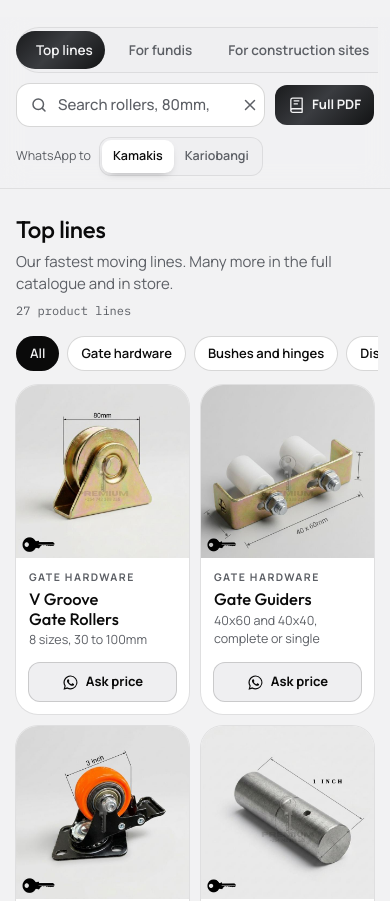
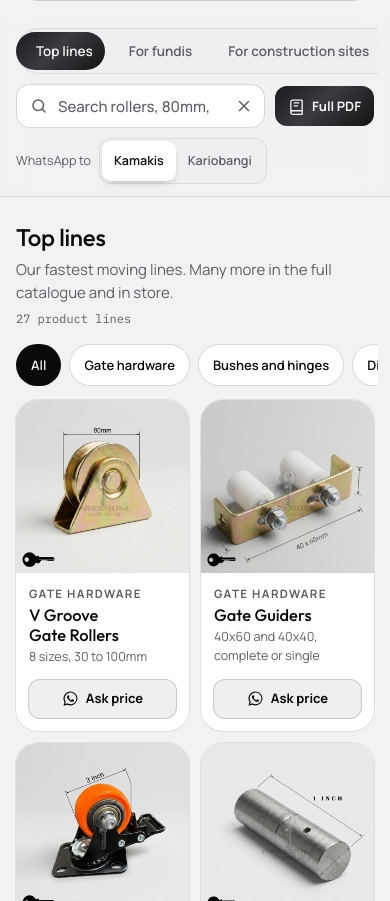
Before and after one commit to csaethercompany-cell/premiumgateandframe, a plain HTML site: page index.html in a window 390 px wide. Shown: the part 1099-2000 px from the top of the page. Drawn offline with Linux system fonts and the light colour scheme.

Commit message:
Bigger buttons and text for phones

```diff
--- a/index.html
+++ b/index.html
@@ -4,6 +4,7 @@
 <meta charset="utf-8">
 <meta name="viewport" content="width=device-width, initial-scale=1, viewport-fit=cover">
 <meta name="theme-color" content="#0A0A0A">
+<meta name="author" content="Premium Gate &amp; Frame Prefabrications Limited">
 <meta property="og:url" content="https://csaethercompany-cell.github.io/premiumgateandframe/">
 <meta property="og:site_name" content="Premium Gate &amp; Frame">
 <meta property="og:image" content="https://csaethercompany-cell.github.io/premiumgateandframe/preview.png">
@@ -11,6 +12,7 @@
 <meta property="og:image:height" content="630">
 <meta name="twitter:card" content="summary_large_image">
 <link rel="icon" href="img/key.png">
+<link rel="apple-touch-icon" href="img/key.png">
 <title>Premium Gate &amp; Frame Digital Catalogue</title>
 <meta name="description" content="Official digital catalogue of Premium Gate &amp; Frame, Kariobangi and Kamakis. Gate hardware, bushes, curtain fittings, welding and fixings. Full catalogue inside. Order on WhatsApp.">
 <meta property="og:title" content="Premium Gate &amp; Frame | Digital Catalogue">
@@ -20,7 +22,6 @@
 <link rel="preconnect" href="https://fonts.gstatic.com" crossorigin>
 <link rel="stylesheet" href="https://fonts.googleapis.com/css2?family=Outfit:wght@300;400;500;600&family=Manrope:wght@400;500;600;700&family=IBM+Plex+Mono:wght@400;500&display=swap">
 <style>
-/* Layout: a black metal brand card on top, a sticky audience switcher, then a product wall of studio-lit plates; tapping a plate opens a sheet with sizes and a WhatsApp order button. */
 :root {
   --bg: #0A0A0A;
   --bg-2: #101113;
@@ -83,11 +84,9 @@ button { font: inherit; color: inherit; }
 svg.ic { width: 20px; height: 20px; flex: none; }
 :focus-visible { outline: 2px solid var(--silver-hi); outline-offset: 3px; border-radius: 10px; }
 
-/* Ambient halo */
 .halo { position: fixed; z-index: 0; left: 50%; top: -180px; width: min(1100px, 160vw); height: 520px; transform: translateX(-50%);
   background: radial-gradient(closest-side, rgba(200, 202, 206, 0.12), rgba(200, 202, 206, 0)); pointer-events: none; animation: halo 14s ease-in-out infinite; }
 
-/* Hero */
 .hero { position: relative; z-index: 1; padding-block: 22px 18px; }
 .hero-grid { display: grid; gap: 18px; grid-template-columns: 1fr; align-items: stretch; }
 @media (min-width: 900px) { .hero-grid { grid-template-columns: 1.25fr 1fr; gap: 22px; } }
@@ -131,7 +130,6 @@ svg.ic { width: 20px; height: 20px; flex: none; }
 .stat b { display: block; font-family: var(--f-display); font-weight: 500; font-size: 26px; line-height: 1.1; font-variant-numeric: tabular-nums; }
 .stat span { font-size: 12px; color: var(--muted); }
 
-/* Sticky bar */
 .bar { position: sticky; top: env(safe-area-inset-top, 0px); z-index: 20; background: color-mix(in srgb, var(--bg) 86%, transparent);
   backdrop-filter: blur(14px) saturate(1.2); -webkit-backdrop-filter: blur(14px) saturate(1.2); border-bottom: 1px solid var(--line); }
 .bar-in { display: flex; flex-direction: column; gap: 10px; padding-block: 10px 12px; }
@@ -152,13 +150,12 @@ svg.ic { width: 20px; height: 20px; flex: none; }
 .search input { width: 100%; height: 44px; border-radius: 14px; border: 0; padding: 0 40px 0 42px; background: var(--surface); color: var(--fg);
   box-shadow: inset 0 0 0 1px var(--line-2); font: 500 15px var(--f-body); }
 .search input::placeholder { color: var(--muted); }
-.search .clear { position: absolute; right: 6px; top: 50%; transform: translateY(-50%); width: 32px; height: 32px; border: 0; border-radius: 10px; background: transparent; color: var(--muted); cursor: pointer; display: grid; place-items: center; }
+.search .clear { position: absolute; right: 4px; top: 50%; transform: translateY(-50%); width: 40px; height: 40px; border: 0; border-radius: 10px; background: transparent; color: var(--muted); cursor: pointer; display: grid; place-items: center; }
 .branch { display: inline-flex; align-items: center; gap: 8px; font-size: 12.5px; color: var(--muted); }
 .seg { display: inline-flex; padding: 3px; border-radius: 12px; background: var(--surface-2); box-shadow: inset 0 0 0 1px var(--line); }
-.seg button { border: 0; background: transparent; padding: 7px 11px; border-radius: 9px; font-size: 12.5px; font-weight: 600; color: var(--muted); cursor: pointer; transition: background 0.2s ease, color 0.2s ease; }
+.seg button { border: 0; background: transparent; min-height: 40px; padding: 7px 12px; border-radius: 9px; font-size: 12.5px; font-weight: 600; color: var(--muted); cursor: pointer; transition: background 0.2s ease, color 0.2s ease; }
 .seg button[aria-pressed="true"] { background: var(--surface); color: var(--fg); box-shadow: 0 1px 0 rgba(255,255,255,0.05), 0 4px 10px -6px rgba(0,0,0,0.5); }
 
-/* Section intro */
 .intro { padding-block: 22px 6px; display: flex; flex-wrap: wrap; align-items: end; justify-content: space-between; gap: 6px 18px; }
 .intro h2 { margin: 0; font-family: var(--f-display); font-weight: 500; font-size: clamp(24px, 5.4vw, 34px); letter-spacing: -0.01em; text-wrap: balance; }
 .intro p { margin: 4px 0 0; color: var(--muted); max-width: 60ch; }
@@ -166,11 +163,10 @@ svg.ic { width: 20px; height: 20px; flex: none; }
 .chips-scroll { overflow-x: auto; scrollbar-width: none; padding-block: 10px 14px; margin-inline: -4px; padding-inline: 4px; }
 .chips-scroll::-webkit-scrollbar { display: none; }
 .chips { display: inline-flex; gap: 8px; white-space: nowrap; }
-.chip { border: 0; cursor: pointer; padding: 8px 14px; border-radius: 999px; font-size: 13px; font-weight: 600; color: var(--fg); background: var(--surface); box-shadow: inset 0 0 0 1px var(--line-2); transition: background 0.2s ease, color 0.2s ease, transform 0.15s ease; }
+.chip { border: 0; cursor: pointer; min-height: 42px; padding: 8px 15px; border-radius: 999px; font-size: 13px; font-weight: 600; color: var(--fg); background: var(--surface); box-shadow: inset 0 0 0 1px var(--line-2); transition: background 0.2s ease, color 0.2s ease, transform 0.15s ease; }
 .chip.on { background: var(--fg); color: var(--bg); box-shadow: none; }
 .chip:active { transform: scale(0.96); }
 
-/* Product wall */
 .grid { display: grid; grid-template-columns: repeat(2, minmax(0, 1fr)); gap: 12px; padding-bottom: 8px; }
 @media (min-width: 700px) { .grid { grid-template-columns: repeat(3, minmax(0, 1fr)); gap: 16px; } }
 @media (min-width: 1020px) { .grid { grid-template-columns: repeat(4, minmax(0, 1fr)); } }
@@ -183,7 +179,7 @@ svg.ic { width: 20px; height: 20px; flex: none; }
 .plate::after { content: ""; position: absolute; inset: 0; background: linear-gradient(105deg, rgba(255,255,255,0) 35%, rgba(255,255,255,0.45) 50%, rgba(255,255,255,0) 65%);
   transform: translateX(-120%); transition: transform 0.9s ease; pointer-events: none; }
 .card-body { display: flex; flex-direction: column; gap: 3px; padding: 12px 13px 10px; min-width: 0; }
-.card-cat { font-size: 10.5px; font-weight: 700; letter-spacing: 0.14em; text-transform: uppercase; color: var(--muted); }
+.card-cat { font-size: 11.5px; font-weight: 700; letter-spacing: 0.12em; text-transform: uppercase; color: var(--muted); }
 .card-name { font-family: var(--f-display); font-weight: 500; font-size: 16.5px; line-height: 1.2; color: var(--fg); text-wrap: balance; }
 .card-span { font-size: 12.5px; color: var(--muted); }
 .ask { margin: 2px 12px 12px; display: inline-flex; align-items: center; justify-content: center; gap: 7px; min-height: 40px; border-radius: 12px; text-decoration: none;
@@ -199,7 +195,6 @@ svg.ic { width: 20px; height: 20px; flex: none; }
 .card-hit:active .plate img { transform: scale(0.98); }
 .empty { text-align: center; color: var(--muted); padding: 40px 0; }
 
-/* Sections */
 .sec { padding-block: 34px 6px; }
 .sec h2 { margin: 0 0 4px; font-family: var(--f-display); font-weight: 500; font-size: clamp(22px, 5vw, 30px); letter-spacing: -0.01em; }
 .sec > p, .sec .sub { margin: 0 0 16px; color: var(--muted); max-width: 62ch; }
@@ -229,14 +224,12 @@ svg.ic { width: 20px; height: 20px; flex: none; }
 footer { padding-block: 34px 120px; color: var(--muted); font-size: 13px; text-align: center; }
 footer b { color: var(--fg); font-weight: 600; }
 
-/* Floating WhatsApp */
 .fab { position: fixed; z-index: 25; right: max(16px, calc(env(safe-area-inset-right, 0px) + 12px)); bottom: calc(18px + env(safe-area-inset-bottom, 0px));
   width: 58px; height: 58px; border-radius: 20px; display: grid; place-items: center; background: var(--btn-bg); color: var(--btn-fg); text-decoration: none;
   box-shadow: 0 16px 30px -12px rgba(0,0,0,0.7); animation: float 6s ease-in-out infinite; }
 .fab svg { width: 28px; height: 28px; }
 .fab::after { content: ""; position: absolute; inset: 0; border-radius: inherit; box-shadow: 0 0 0 2px var(--silver); animation: ring 3.6s ease-out infinite 2s; }
 
-/* Sheet */
 .scrim { position: fixed; inset: 0; z-index: 40; background: var(--scrim); backdrop-filter: blur(6px); -webkit-backdrop-filter: blur(6px); opacity: 0; transition: opacity 0.3s ease; }
 .scrim.show { opacity: 1; }
 .sheet { position: fixed; z-index: 41; left: 0; right: 0; bottom: 0; max-height: 92%; overflow-y: auto; background: var(--bg-2); border-radius: 26px 26px 0 0;
@@ -277,7 +270,6 @@ footer b { color: var(--fg); font-weight: 600; }
   background: var(--fg); color: var(--bg); font-weight: 700; font-size: 14px; padding: 11px 18px; border-radius: 999px; transition: opacity 0.2s ease, transform 0.2s ease; max-width: calc(100vw - 32px); text-align: center; }
 .toast.on { opacity: 1; transform: translate(-50%, 0); }
 
-/* Motion */
 @keyframes rise { from { opacity: 0; transform: translateY(16px) scale(0.985); } to { opacity: 1; transform: none; } }
 @keyframes drift { 0%, 100% { transform: translateY(0) rotate(-15deg); } 50% { transform: translateY(-9px) rotate(-13deg); } }
 @keyframes glint { 0%, 100% { filter: brightness(1); } 50% { filter: brightness(1.16); } }
@@ -330,7 +322,7 @@ footer b { color: var(--fg); font-weight: 600; }
 .pnav { display: flex; gap: 8px; align-items: center; margin-bottom: 10px; }
 .pnav .rbtn { width: 40px; height: 40px; border-radius: 12px; border: 0; cursor: pointer; background: var(--surface); box-shadow: 0 0 0 1px var(--line); font-size: 18px; font-weight: 700; }
 .toc { display: flex; flex-wrap: wrap; gap: 8px; margin: 14px 0 0; }
-.toc button { border: 0; cursor: pointer; padding: 8px 12px; border-radius: 99px; background: var(--surface); box-shadow: 0 0 0 1px var(--line); font-size: 13px; font-weight: 600; color: var(--fg); }
+.toc button { border: 0; cursor: pointer; min-height: 42px; padding: 8px 13px; border-radius: 99px; background: var(--surface); box-shadow: 0 0 0 1px var(--line); font-size: 13px; font-weight: 600; color: var(--fg); }
 .toc button em { font-style: normal; color: var(--muted); margin-left: 4px; font-weight: 500; }
 .lb { position: fixed; inset: 0; z-index: 60; background: rgba(6,6,7,.94); display: flex; flex-direction: column; }
 .lb[hidden] { display: none; }
@@ -343,7 +335,7 @@ footer b { color: var(--fg); font-weight: 600; }
 .lb.zoom .lb-body img { width: 200%; max-width: none; }
 .lb-nav { display: flex; gap: 8px; justify-content: center; padding: 8px 12px calc(10px + env(safe-area-inset-bottom, 0px)); }
 .lb-nav button { flex: 1; max-width: 200px; height: 44px; border-radius: 12px; border: 0; cursor: pointer; background: #fff; color: #0A0A0A; font-weight: 700; }
-@media (max-width: 420px) { .actions { gap: 6px; } .act { font-size: 11.5px; } .act .disc { border-radius: 18px; } }
+@media (max-width: 420px) { .actions { gap: 6px; } .act { font-size: 12.5px; } .act .disc { border-radius: 18px; } }
 @media (prefers-reduced-motion: reduce) {
   *, *::before, *::after { animation: none !important; transition: none !important; }
   .key { transform: rotate(-15deg); }
@@ -897,8 +889,6 @@ footer b { color: var(--fg); font-weight: 600; }
       syncBranch(); toast("WhatsApp now goes to " + BR[state.branch].name);
     });
   });
-
-  // Tabs with sliding indicator
   var ind = $(".tab-ind");
   function moveInd() {
     var on = $(".tab.on"); if (!on || !ind) return;
@@ -961,8 +951,6 @@ footer b { color: var(--fg); font-weight: 600; }
     $("#hits").hidden = hn === 0;
     var em = $("#empty-wa"); if (em) { em.dataset.msg = "Hi Premium Gate & Frame, do you have " + (state.q || "this product") + "? "; em.href = wa(em.dataset.msg); }
   }
-
-  // Full catalogue viewer
   var lb = $("#lb"), lbImg = $("#lb-img"), lbPage = 1, lbFrom = null;
   function pad(n) { return n < 10 ? "0" + n : "" + n; }
   function showPage(n) {
@@ -994,8 +982,6 @@ footer b { color: var(--fg); font-weight: 600; }
   var strip = $("#pages");
   $("#pprev").addEventListener("click", function () { strip.scrollBy({ left: -strip.clientWidth * 0.8, behavior: reduce ? "auto" : "smooth" }); });
   $("#pnext").addEventListener("click", function () { strip.scrollBy({ left: strip.clientWidth * 0.8, behavior: reduce ? "auto" : "smooth" }); });
-
-  // Sheet
   var current = null, vi = 0, lastFocus = null;
   var sheet = $("#sheet"), scrim = $("#scrim");
   function renderSheet(swap) {
@@ -1038,7 +1024,6 @@ footer b { color: var(--fg); font-weight: 600; }
   $("#s-close").addEventListener("click", closeSheet);
   scrim.addEventListener("click", closeSheet);
   document.addEventListener("keydown", function (e) { if (e.key === "Escape") closeSheet(); });
-  // Swipe down to close on phones
   var sy = null;
   sheet.addEventListener("touchstart", function (e) { if (sheet.scrollTop <= 0) sy = e.touches[0].clientY; }, { passive: true });
   sheet.addEventListener("touchmove", function (e) { if (sy === null) return; var d = e.touches[0].clientY - sy; if (d > 0 && innerWidth < 820) sheet.style.transform = "translateY(" + d + "px)"; }, { passive: true });
@@ -1046,8 +1031,6 @@ footer b { color: var(--fg); font-weight: 600; }
     if (sy === null) return; var d = e.changedTouches[0].clientY - sy; sy = null; sheet.style.transform = "";
     if (d > 110 && innerWidth < 820) closeSheet();
   });
-
-  // Copy
   var tt;
   function toast(m) { var t = $("#toast"); t.textContent = m; t.classList.add("on"); clearTimeout(tt); tt = setTimeout(function () { t.classList.remove("on"); }, 1800); }
   document.addEventListener("click", function (e) {
@@ -1056,15 +1039,11 @@ footer b { color: var(--fg); font-weight: 600; }
     function fallback() { var i = document.createElement("textarea"); i.value = text; document.body.appendChild(i); i.select(); try { document.execCommand("copy"); toast("Copied " + text); } catch (er) { toast(text); } i.remove(); }
     if (navigator.clipboard && navigator.clipboard.writeText) navigator.clipboard.writeText(text).then(function () { toast("Copied " + text); }, fallback); else fallback();
   });
-
-  // Scroll progress
   var prog = $("#progress"), ticking = false;
   window.addEventListener("scroll", function () {
     if (ticking) return; ticking = true;
     requestAnimationFrame(function () { var h = document.documentElement.scrollHeight - innerHeight; prog.style.setProperty("--p", h > 0 ? Math.min(1, scrollY / h) : 0); ticking = false; });
   }, { passive: true });
-
-  // Count up
   if (!reduce) $$("[data-count]").forEach(function (el) {
     var end = +el.dataset.count, t0 = null;
     function step(t) { if (!t0) t0 = t; var p = Math.min(1, (t - t0) / 900); el.textContent = Math.round(end * (1 - Math.pow(1 - p, 3))); if (p < 1) requestAnimationFrame(step); }
```
